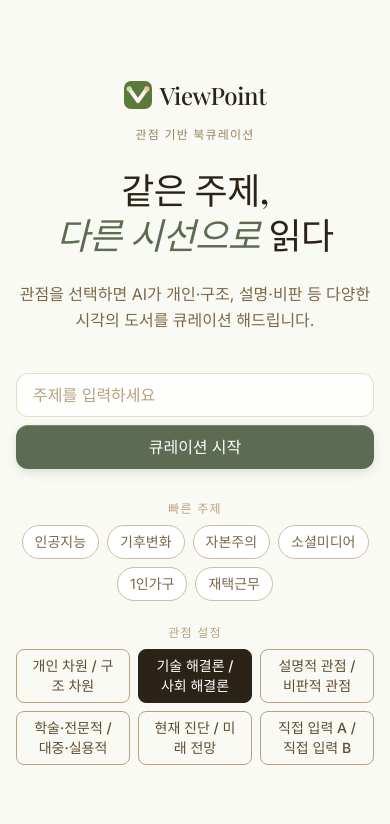
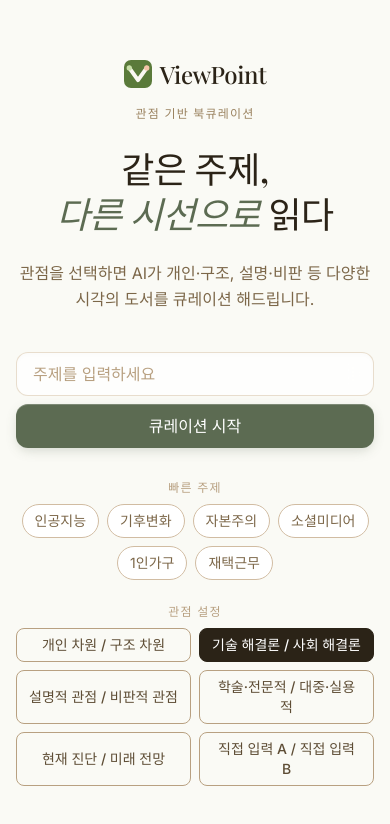
Before and after one commit to pinakes-me/viewpoint, a Next.js app: page / in a window 390 px wide. Shown: the top 824 px of the page. Built offline with nearby package versions, Linux system fonts and the light colour scheme; a web font is replaced by a local one.

Commit message:
fix: 모바일 관점 그리드 + apple touch icon

```diff
--- a/app/layout.tsx
+++ b/app/layout.tsx
@@ -11,6 +11,7 @@
   description: "같은 주제, 다른 시선으로 책을 큐레이션합니다.",
   icons: {
     icon: "/favicon.svg",
+    apple: "/favicon.svg",
   },
 };
 
--- a/app/page.tsx
+++ b/app/page.tsx
@@ -295,7 +295,7 @@
             <p className="text-xs text-sepia-400 tracking-widest uppercase mb-2">
               관점 설정
             </p>
-            <div className="grid grid-cols-3 gap-2">
+            <div className="grid grid-cols-2 gap-2 sm:grid-cols-3">
               {PERSPECTIVES.map((p) => {
                 const active = selectedMode.id === p.id;
                 return (
```
